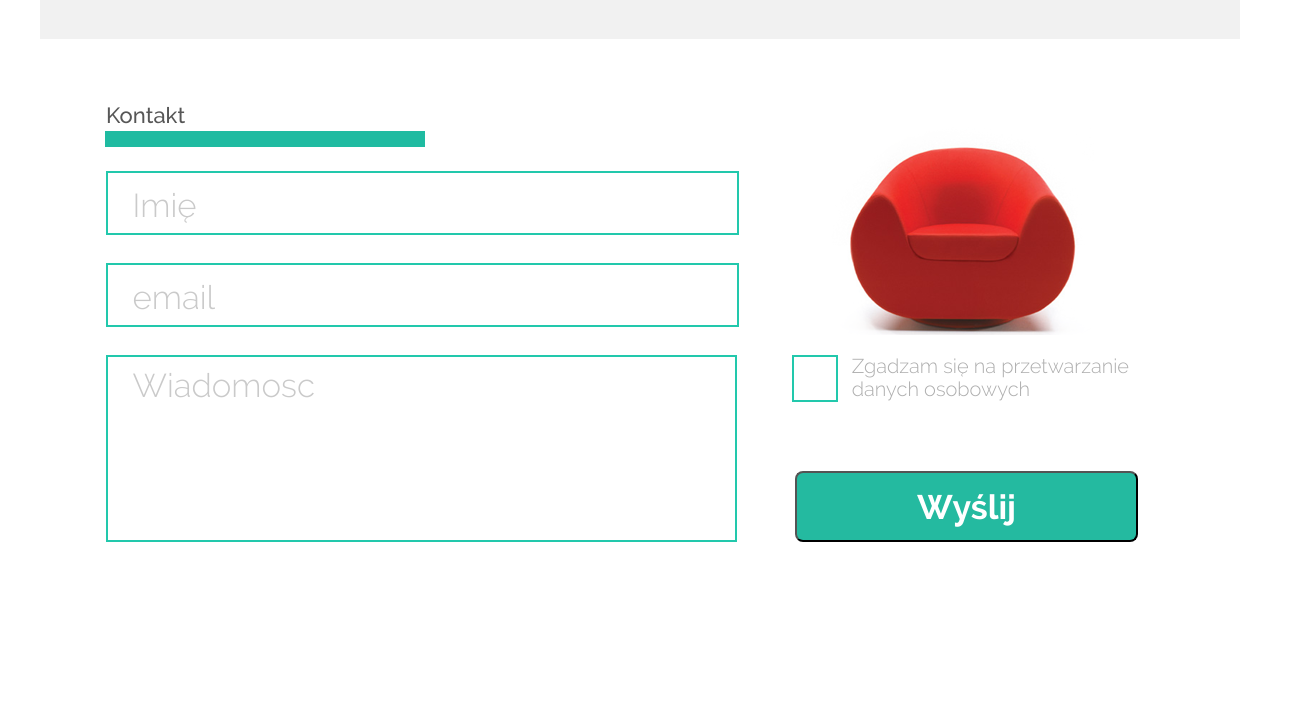
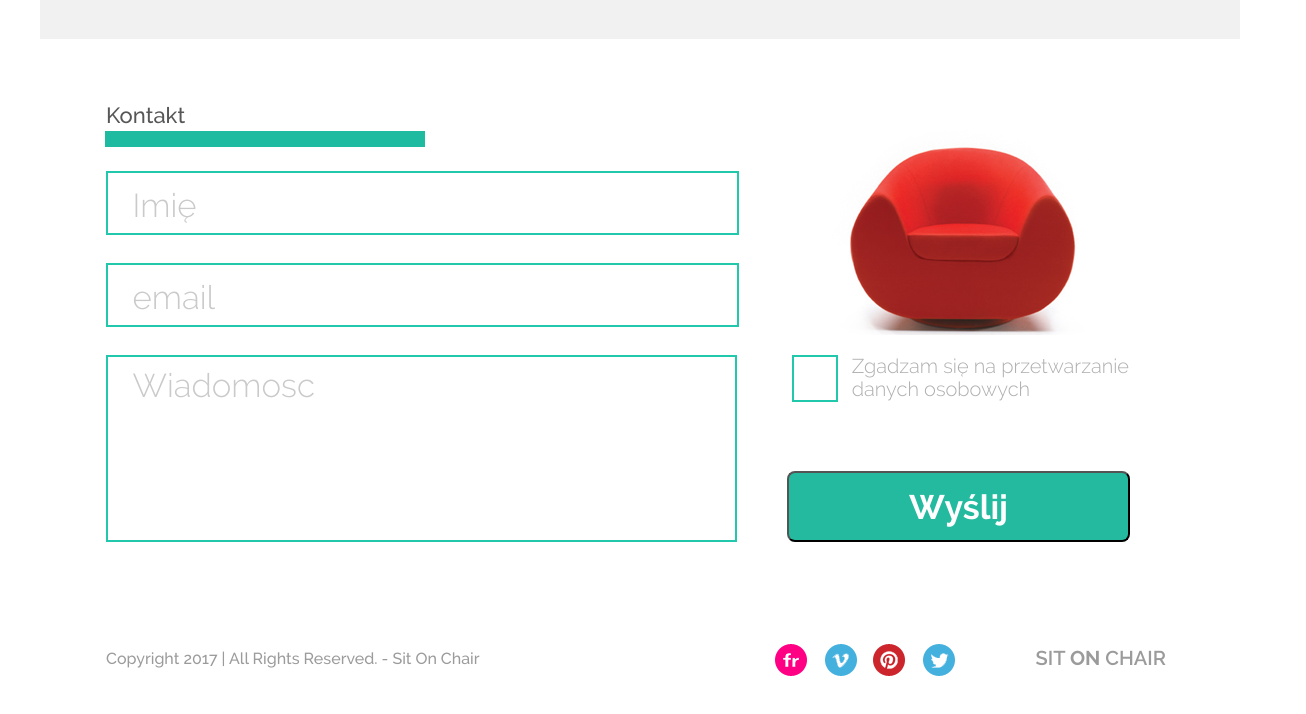
Before and after one commit to Patyyyk/Coders-Lab-First-Practice, a website: page index.html in a window 1280 px wide. Shown: the part 1559-2273 px from the top of the page, 1306 px wide, since content can reach past the window. Drawn offline with Linux system fonts and the light colour scheme.

Commit message:
Footer zrobiony

```diff
--- a/index.html
+++ b/index.html
@@ -133,7 +133,14 @@
   </div>
   <footer>
     <div class="container">
-
+      <div class="footer-inner-container">
+        <p class="copyright">Copyright 2017 | All Rights Reserved. - Sit On Chair</p>
+        <img src="images/flickr.png">
+        <img src="images/vimeo.png">
+        <img src="images/pinterest.png">
+        <img src="images/twitter.png">
+        <p class="footerSit">sit <span>on</span> chair</p>
+      </div>
     </div>
   </footer>
 </body>
--- a/sass/style.scss
+++ b/sass/style.scss
@@ -545,7 +545,7 @@ input[type=submit] {
   border-radius: 8px;
   position: absolute;
   margin-top: 116px;
-  margin-left: 58px;
+  margin-left: 50px;
 }
 
 input[value="Wyślij"] {
@@ -556,9 +556,45 @@ input[value="Wyślij"] {
   line-height: 20.371px;
   text-align: center;
 }
-
+/*---------------------------------------------------*/
 footer {
   height: 110px;
+
+  .footer-inner-container {
+    margin-left: 66px;
+    height: 110px;
+    width: 100%;
+    display: flex;
+    align-items: center;
+
+    p.copyright {
+      margin-right: 287px;
+      font-family: 'Raleway';
+      color: #9b9b9b;
+      font-size: 16px;
+      font-weight: 500;
+      line-height: 21.37px;
+      text-align: left;
+    }
+
+    img {
+      margin: 7px;
+    }
+
+    p.footerSit {
+      margin-left: 73px;
+      font-family: 'Raleway';
+      color: #9b9b9b;
+      font-size: 20px;
+      font-weight: 600;
+      line-height: 21.37px;
+      text-align: left;
+      text-transform: uppercase;
+      span{
+        font-weight: bold;
+      }
+    }
+  }
 }
 
 .green-letters {
```
Also changed, not shown: css/style.css.
